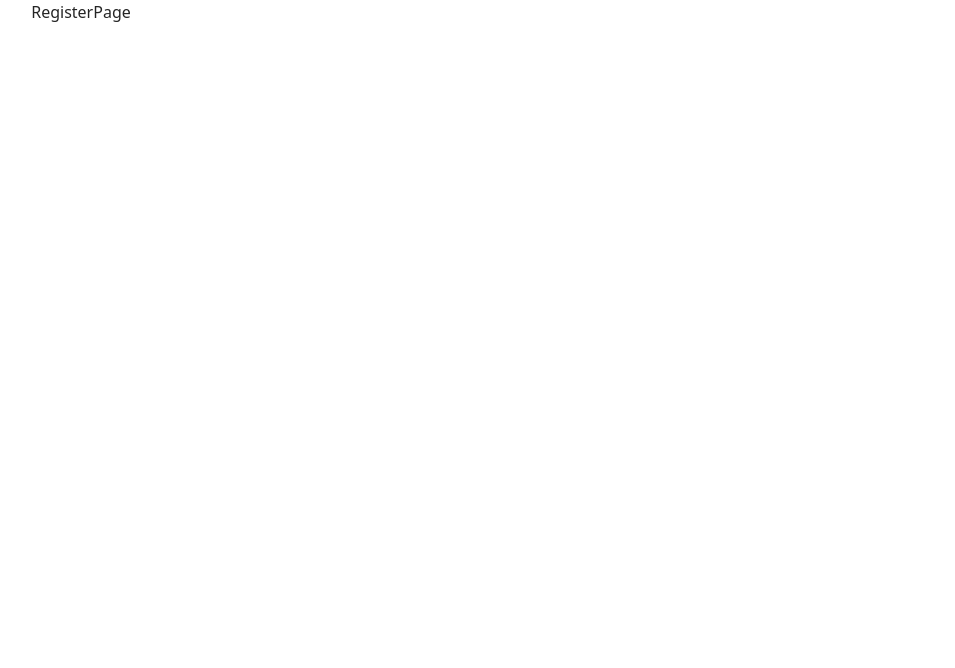
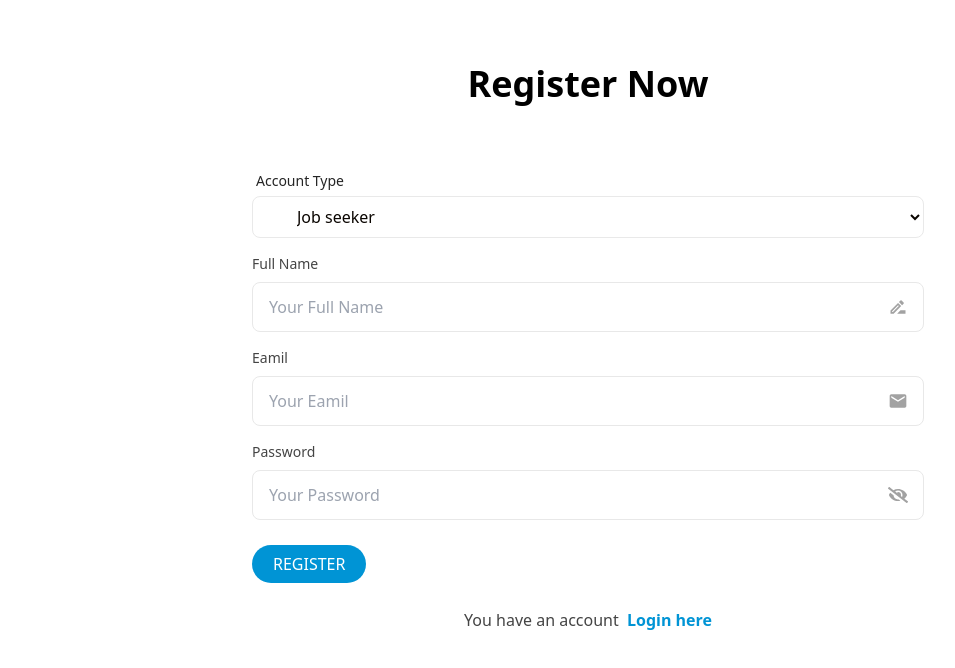
Before and after one commit to 44fahadhasan/hireNowFrontEnd, a React (Vite) app: page /Register in a window 1280 px wide. Shown: the top 668 px of the page, without its empty margins (52-1007 px from the left). Built offline with nearby package versions, Linux system fonts and the light colour scheme.

Commit message:
register page added

```diff
--- /dev/null
+++ b/src/components/Heading.jsx
@@ -0,0 +1,9 @@
+const Heading = ({ title }) => {
+  return (
+    <h2 className="text-black sm:text-4xl text-2xl font-extrabold text-center mb-16">
+      {title}
+    </h2>
+  );
+};
+
+export default Heading;
--- a/src/pages/RegisterPage.jsx
+++ b/src/pages/RegisterPage.jsx
@@ -1,10 +1,209 @@
+import { useState } from "react";
+import { CiLink } from "react-icons/ci";
+import { FaEye, FaEyeSlash } from "react-icons/fa";
+import { IoLocationOutline } from "react-icons/io5";
+import { MdEmail, MdOutlineDriveFileRenameOutline } from "react-icons/md";
+import { Link } from "react-router-dom";
+import Button from "../components/Button";
 import Container from "../components/Container";
+import Heading from "../components/Heading";
+import InputFiled from "../components/InputFiled";
 
 const RegisterPage = () => {
+  const [accountType, setAccountType] = useState("jobSeeker");
+
+  // const handle singup
+  const handleSingup = async (event) => {
+    event.preventDefault();
+    const input = event.target;
+
+    if (accountType === "jobSeeker") {
+      const fullName = input.fullName.value;
+      const email = input.email.value;
+      const password = input.password.value;
+      const role = "jobSeeker";
+
+      console.log({
+        fullName,
+        email,
+        password,
+        role,
+      });
+    }
+
+    if (accountType === "employer") {
+      const companyName = input.companyName.value;
+      const email = input.email.value;
+      const password = input.password.value;
+      const websiteUrl = input.websiteUrl.value;
+      const address = input.address.value;
+      const logoUrl = input.logoUrl.value;
+      const role = "employer";
+
+      console.log({
+        companyName,
+        email,
+        password,
+        websiteUrl,
+        address,
+        logoUrl,
+        role,
+      });
+    }
+  };
+
   return (
-    <div>
-      <Container>RegisterPage</Container>
-    </div>
+    <Container>
+      <div className="max-w-2xl mx-auto py-16">
+        <div className="mb-8">
+          <Heading title={"Register Now"} />
+        </div>
+
+        {/* account type */}
+        <div className="space-y-1 text-base w-full mb-4">
+          <label className="text-sm px-1 text-base-content">Account Type</label>
+          <select
+            onChange={(e) => setAccountType(e.target.value)}
+            name="accountType"
+            className="w-full pl-10 pr-3 py-2 rounded-lg border border-[#E9E9E9] text-secondary-content outline-none focus:border-secondary bg-base-100"
+          >
+            <option value="jobSeeker">Job seeker</option>
+            <option value="employer">Employer</option>
+          </select>
+        </div>
+
+        {/* from for jobSeeker */}
+        <div
+          className={`${(accountType === "jobSeeker" && "block") || "hidden"}`}
+        >
+          <form onSubmit={handleSingup} className="space-y-4">
+            {/* full name */}
+            <InputFiled
+              label={"Full Name"}
+              name={"fullName"}
+              type={"text"}
+              required={true}
+              placeholder={"Your Full Name"}
+              icon={<MdOutlineDriveFileRenameOutline />}
+            />
+
+            {/* email */}
+            <InputFiled
+              label={"Eamil"}
+              name={"email"}
+              type={"eamil"}
+              required={true}
+              placeholder={"Your Eamil"}
+              icon={<MdEmail />}
+            />
+
+            {/* password */}
+            <InputFiled
+              label={"Password"}
+              name={"password"}
+              type={"password"}
+              required={true}
+              placeholder={"Your Password"}
+              openIcon={<FaEye />}
+              closeIcon={<FaEyeSlash />}
+            />
+
+            <div className="!mt-8">
+              <button>
+                <Button lebel={"Register"} />
+              </button>
+            </div>
+          </form>
+        </div>
+
+        {/* form for employer */}
+        <div
+          className={`${
+            (accountType === "employer" && "block") || "hidden"
+          } space-y-4`}
+        >
+          <form onSubmit={handleSingup} className="space-y-4">
+            {/* company name */}
+            <InputFiled
+              label={"Company Name"}
+              name={"companyName"}
+              type={"text"}
+              required={true}
+              placeholder={"Your Company Name"}
+              icon={<MdOutlineDriveFileRenameOutline />}
+            />
+
+            {/* email */}
+            <InputFiled
+              label={"Eamil"}
+              name={"email"}
+              type={"eamil"}
+              required={true}
+              placeholder={"Your Eamil"}
+              icon={<MdEmail />}
+            />
+
+            {/* password */}
+            <InputFiled
+              label={"Password"}
+              name={"password"}
+              type={"password"}
+              required={true}
+              placeholder={"Your Password"}
+              openIcon={<FaEye />}
+              closeIcon={<FaEyeSlash />}
+            />
+
+            {/* company website url */}
+            <InputFiled
+              label={"Company Website Url"}
+              name={"websiteUrl"}
+              type={"url"}
+              required={true}
+              placeholder={"Your Company Website Url"}
+              icon={<CiLink />}
+            />
+
+            {/* company address */}
+            <InputFiled
+              label={"Company Address"}
+              name={"address"}
+              type={"text"}
+              required={true}
+              placeholder={"Your Company Address"}
+              icon={<IoLocationOutline />}
+            />
+
+            {/* company logo url */}
+            <InputFiled
+              label={"Company Logo Url"}
+              name={"logoUrl"}
+              type={"url"}
+              required={true}
+              placeholder={"Your Company Logo Url"}
+              icon={<CiLink />}
+            />
+
+            <div className="!mt-8">
+              <button>
+                <Button lebel={"Register"} />
+              </button>
+            </div>
+          </form>
+        </div>
+
+        {/* from bottom */}
+        <p className="!mt-8 text-center text-[#444]">
+          You have an account{" "}
+          <Link
+            to="/Login"
+            className="text-primary font-semibold hover:underline ml-1 whitespace-nowrap"
+          >
+            Login here
+          </Link>
+        </p>
+      </div>
+    </Container>
   );
 };
 
```
